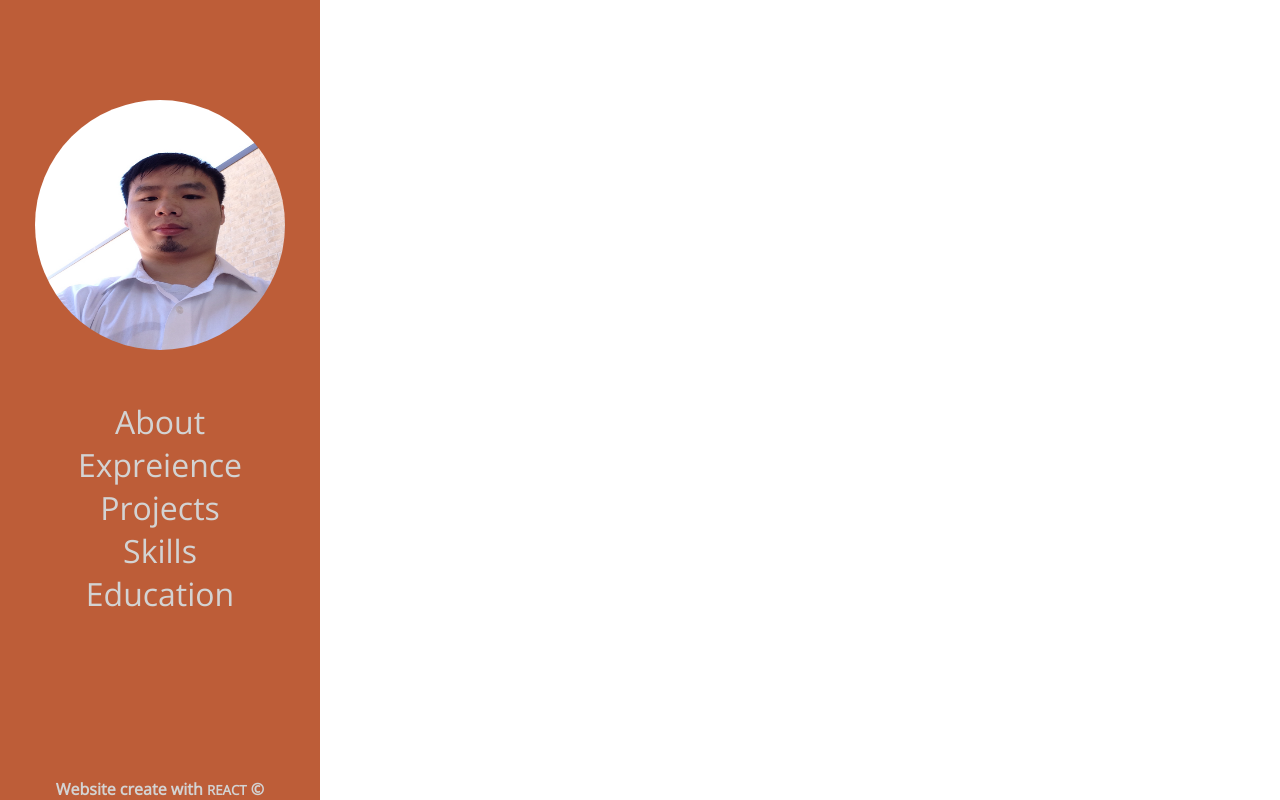
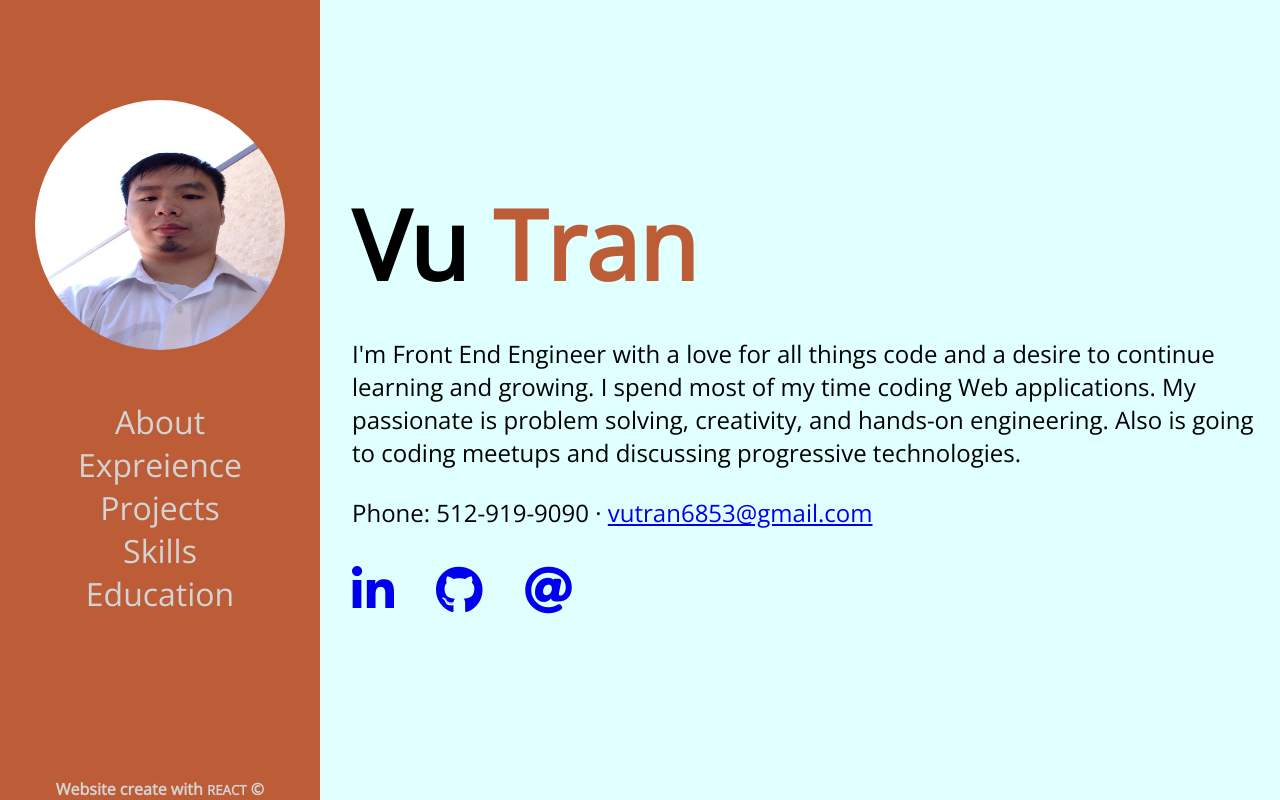
Before and after one commit to vutran6853/portfolio_v2, a React (Create React App) app: page / in a window 1280 px wide. Built offline with nearby package versions, Linux system fonts and the light colour scheme.

Commit message:
rebuild website

```diff
--- a/src/routes.js
+++ b/src/routes.js
@@ -9,6 +9,7 @@ import Education from './components/education/Education'
 
 const route = (
   <Switch>
+    <Route exact path="/" component={ About }></Route>
     <Route path="/about" component={ About }></Route>
     <Route path="/expreience" component={ Expreience }></Route>
     <Route path="/skills" component={ Skills }></Route>
--- a/webpack.config.js
+++ /dev/null
@@ -1,3 +0,0 @@
-export default {
-  publicPath: '/about'
-}
```
Also changed, not shown: 8 other files (tests, documents, lock files or other folders).
